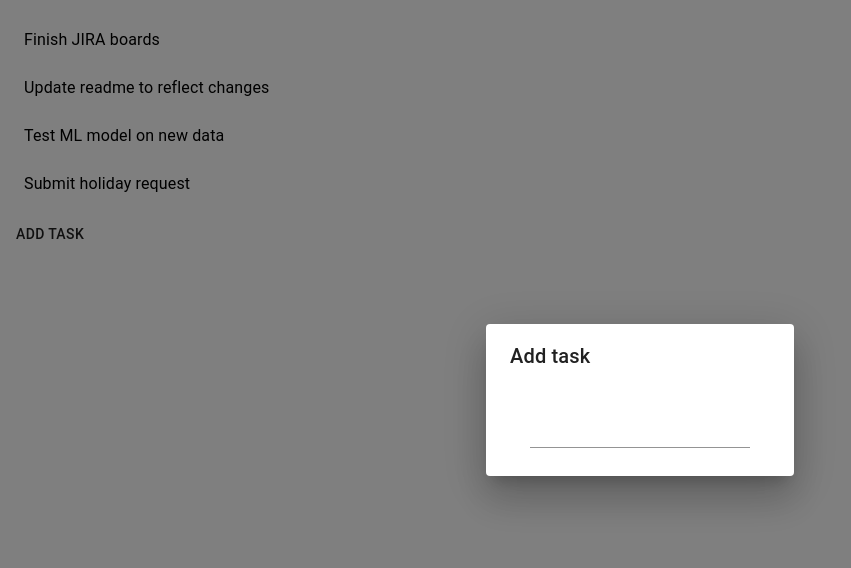
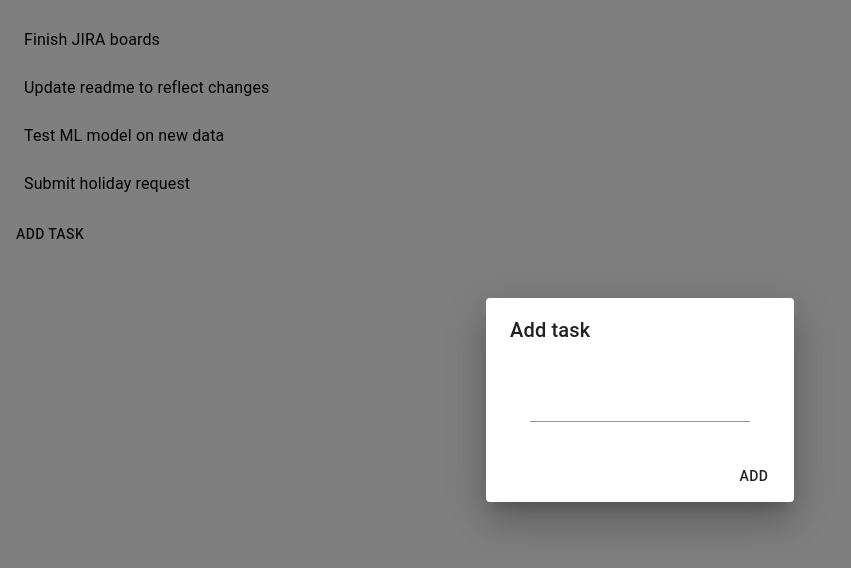
Before and after one commit to joekitsmith/task-tracker, a React (Create React App) app: page / in a window 1280 px wide. Both pictures are taken after a click on the button "ADD TASK". Shown: the top 568 px of the page, without its empty margins (0-851 px from the left). Built offline with nearby package versions, Linux system fonts and the light colour scheme.

Commit message:
New task added to list

```diff
--- a/src/App.js
+++ b/src/App.js
@@ -23,12 +23,18 @@ function App() {
     }
   ]
 
-  const [tasks] = useState(initialState)
+  const [tasks, setTasks] = useState(initialState)
+
+  function updateTasks(newTask) {
+    const updatedTasks = [...tasks, {id:tasks.length+1, text:newTask}]
+    console.log(updatedTasks)
+    setTasks(updatedTasks)
+  }
 
   return (
     <div>
       <TaskList taskArray={tasks}/>
-      <AddTask/>
+      <AddTask onAdd={updateTasks}/>
     </div>
   )
 }
--- a/src/components/AddTask.js
+++ b/src/components/AddTask.js
@@ -4,12 +4,14 @@ import Dialog from "@material-ui/core/Dialog"
 import DialogTitle from "@material-ui/core/DialogTitle"
 import DialogContent from '@material-ui/core/DialogContent'
 import TextField from "@material-ui/core/TextField"
+import DialogActions from '@material-ui/core/DialogActions'
 
-function AddTask() {
+function AddTask({ onAdd }) {
 
     const [open, setOpen] = React.useState(false)
+    const [text, setText] = React.useState("")
 
-    const handleClickOpen = () => {
+    const handleOpen = () => {
         setOpen(true)
     }
 
@@ -17,19 +19,34 @@ function AddTask() {
         setOpen(false)
     }
 
+    const handleAdd = () => {
+        onAdd(text)
+        setOpen(false)
+    }
+
     return (
         <div>
-            <Button onClick={handleClickOpen}>
+            <Button onClick={handleOpen}>
                 Add task
             </Button>
+            <form id='addTask' onSubmit={handleAdd} action="#">
                 <Dialog open ={open} onClose={handleClose}>
                     <DialogTitle>
                         Add task
                     </DialogTitle>
                     <DialogContent>
-                    <TextField id="new_task" style={{ margin:20 }}/>
+                        <TextField
+                            style={{ margin:20 }}
+                            onChange={(event)=>{setText(event.target.value)}}
+                            />
                     </DialogContent>
+                    <DialogActions>
+                        <Button form='addTask' autoFocus type="submit">
+                            Add
+                        </Button>
+                    </DialogActions>
                 </Dialog>
+            </form>
         </div>
     )
 }
```
Lines whose indentation alone changed are shown as unchanged.
